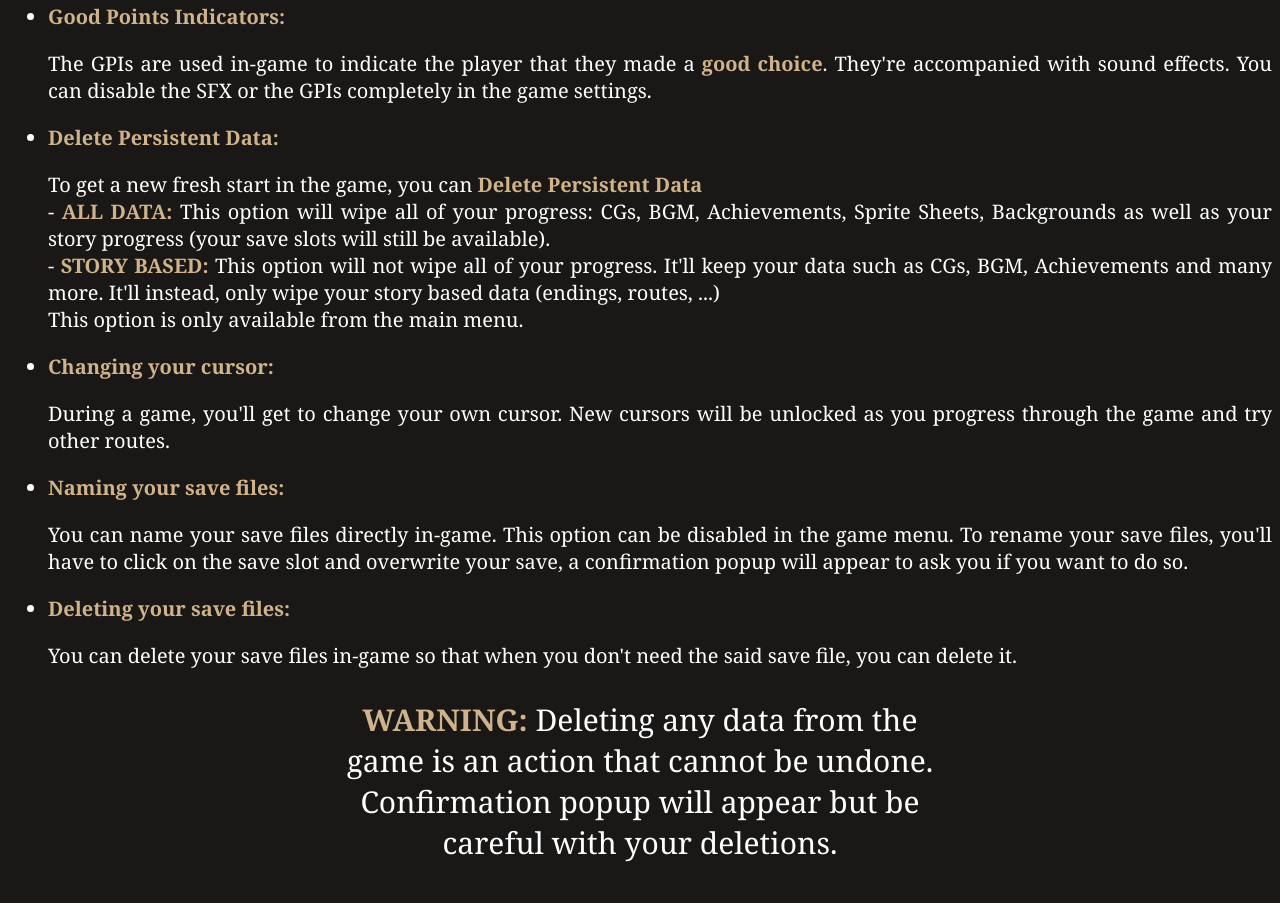
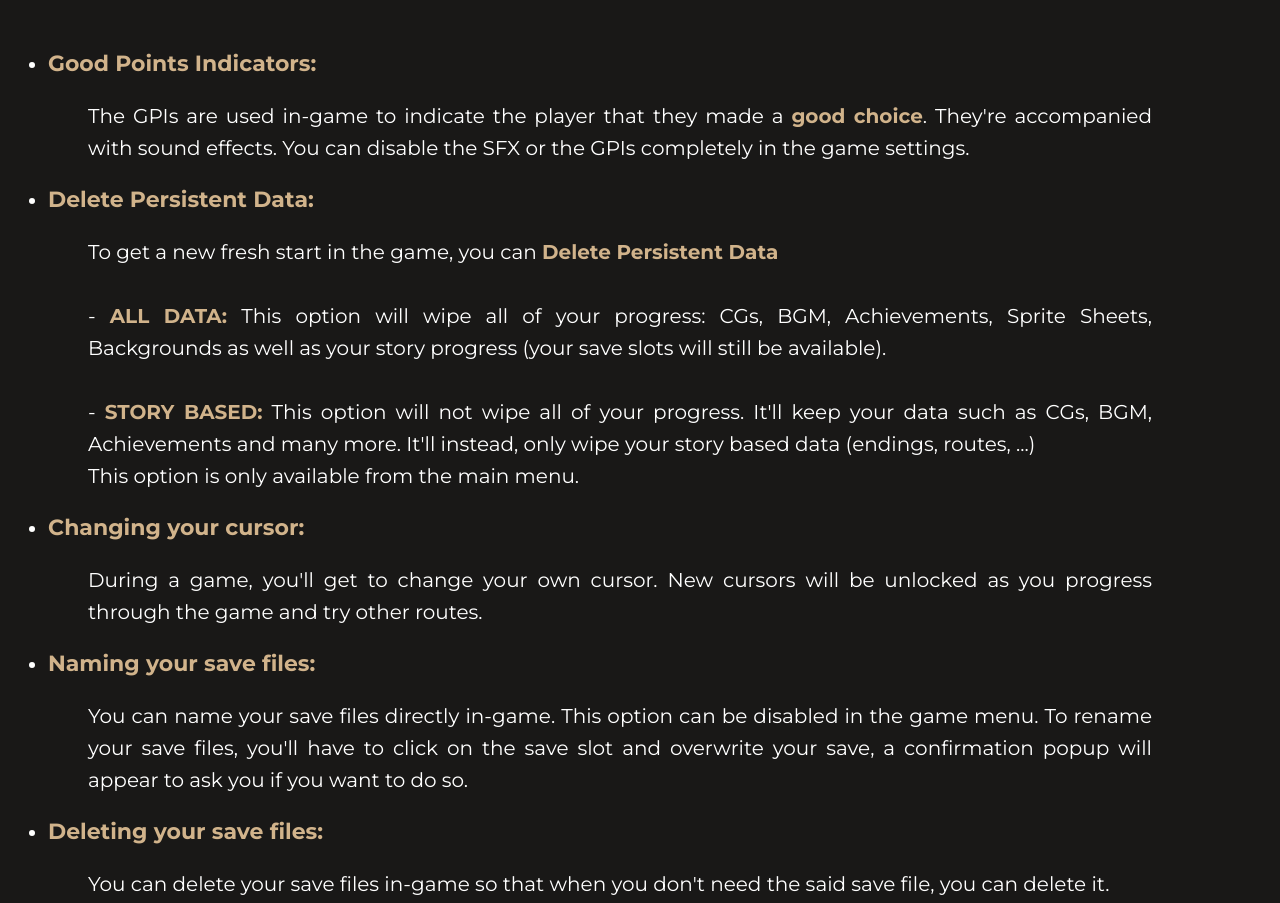
Before and after one commit to natsbarnett/luxiem-dating-sim-options-guide, a plain HTML site: page index.html in a window 1280 px wide. Shown: the part 1576-2479 px from the top of the page. Drawn offline with Linux system fonts and the light colour scheme.

Commit message:
changed style & added font

```diff
--- a/index.html
+++ b/index.html
@@ -123,36 +123,39 @@
         <h3>Options</h3>
         <img src="img/icon.ico" alt="light the way icon">
     </div>
-    <ul class="options">
-        <li><span class="underline_shortcut">Good Points Indicators:</span></li>
+    <ul class="options text">
+        <li><span class="underline_shortcut title">Good Points Indicators:</span></li>
         <p class="justify">The GPIs are used in-game to indicate the player that they made a <span class="underline_shortcut">good
                 choice</span>. They're accompanied with sound effects. You can disable the SFX or the GPIs completely in
             the game settings. </p>
-        <li><span class="underline_shortcut">Delete Persistent Data:</span>
+        <li><span class="underline_shortcut title">Delete Persistent Data:</span>
             <p class="justify">To get a new fresh start in the game, you can <span class="underline_shortcut">Delete Persistent
-                    Data</span><br>
+                    Data</span><br><br>
                 - <span class="underline_shortcut">ALL DATA:</span> This option will wipe all of your progress: CGs,
                 BGM, Achievements, Sprite Sheets, Backgrounds as well as your story progress (your save slots will still
                 be available).<br>
+                <br>
                 - <span class="underline_shortcut">STORY BASED:</span> This option will not wipe all of your progress.
                 It'll keep your data such as CGs, BGM, Achievements and many more. It'll instead, only wipe your story
                 based data (endings, routes, ...)<br>
                 This option is only available from the main menu.</p>
         </li>
-        <li><span class="underline_shortcut">Changing your cursor:</span>
+        <li><span class="underline_shortcut title">Changing your cursor:</span>
             <p class="justify">During a game, you'll get to change your own cursor. New cursors will be unlocked as you progress through
                 the game and try other routes.</p>
         </li>
-        <li><span class="underline_shortcut">Naming your save files:</span>
+        <li><span class="underline_shortcut title">Naming your save files:</span>
             <p class="justify">You can name your save files directly in-game. This option can be disabled in the game menu. To rename
                 your save files, you'll have to click on the save slot and overwrite your save, a confirmation popup
                 will appear to ask you if you want to do so.</p>
         </li>
-        <li><span class="underline_shortcut">Deleting your save files:</span>
+        <li><span class="underline_shortcut title">Deleting your save files:</span>
             <p class="justify">You can delete your save files in-game so that when you don't need the said save file, you can delete it.
             </p>
         </li>
     </ul>
+
+    <br>
     <p class="warning"><span class="underline_shortcut">WARNING:</span> Deleting any data from the game is an action that cannot be
         undone. Confirmation popup will appear but be careful with your deletions.</p>
     <script src="js/script.js"></script>
--- a/style/styles.css
+++ b/style/styles.css
@@ -4,10 +4,16 @@
     --clr-3: #cc6600;
 }
 
-body {
-    font-family: Cambria, Cochin, Georgia, Times, 'Times New Roman', serif;
+@font-face {
+    font-family: "montserat";
+    src: url("../font/Montserrat-VariableFont_wght.ttf");
+}
+
+body, header {
+    font-family: "montserat";
     background: #191817;
     color: white;
+    line-height: 2rem;
 }
 
 html {
@@ -57,13 +63,22 @@ a:hover {
     margin-left: auto;
     margin-right: auto;
 }
-.justify{
+
+.justify {
     text-align: justify;
     text-justify: auto;
+    max-width: 155vh;
+    margin-left: 5vh;
+    margin-right: 15vh;
 }
+
 .underline_shortcut {
     font-weight: bold;
     color: #D1B38B;
+}
+
+.title {
+    font-size: 22px;
 }
 
 h3 {
@@ -143,6 +158,12 @@ br {
     color: white;
 }
 
+#caption{
+    max-width: 100vh;
+    margin-left: auto;
+    margin-right: auto;
+}
+
 .row:after {
     content: "";
     display: table;
@@ -167,14 +188,14 @@ br {
 }
 
 
-.warning{
+.warning {
     font-size: 30px;
-    max-width: 80vh;
+    max-width: 85vh;
     margin-left: auto;
     margin-right: auto;
     text-align: center;
 }
 
-h1{
+h1 {
     font-size: 50px;
 }
```
Also changed, not shown: font/Montserrat-Italic-VariableFont_wght.ttf (added), font/Montserrat-VariableFont_wght.ttf (added).
